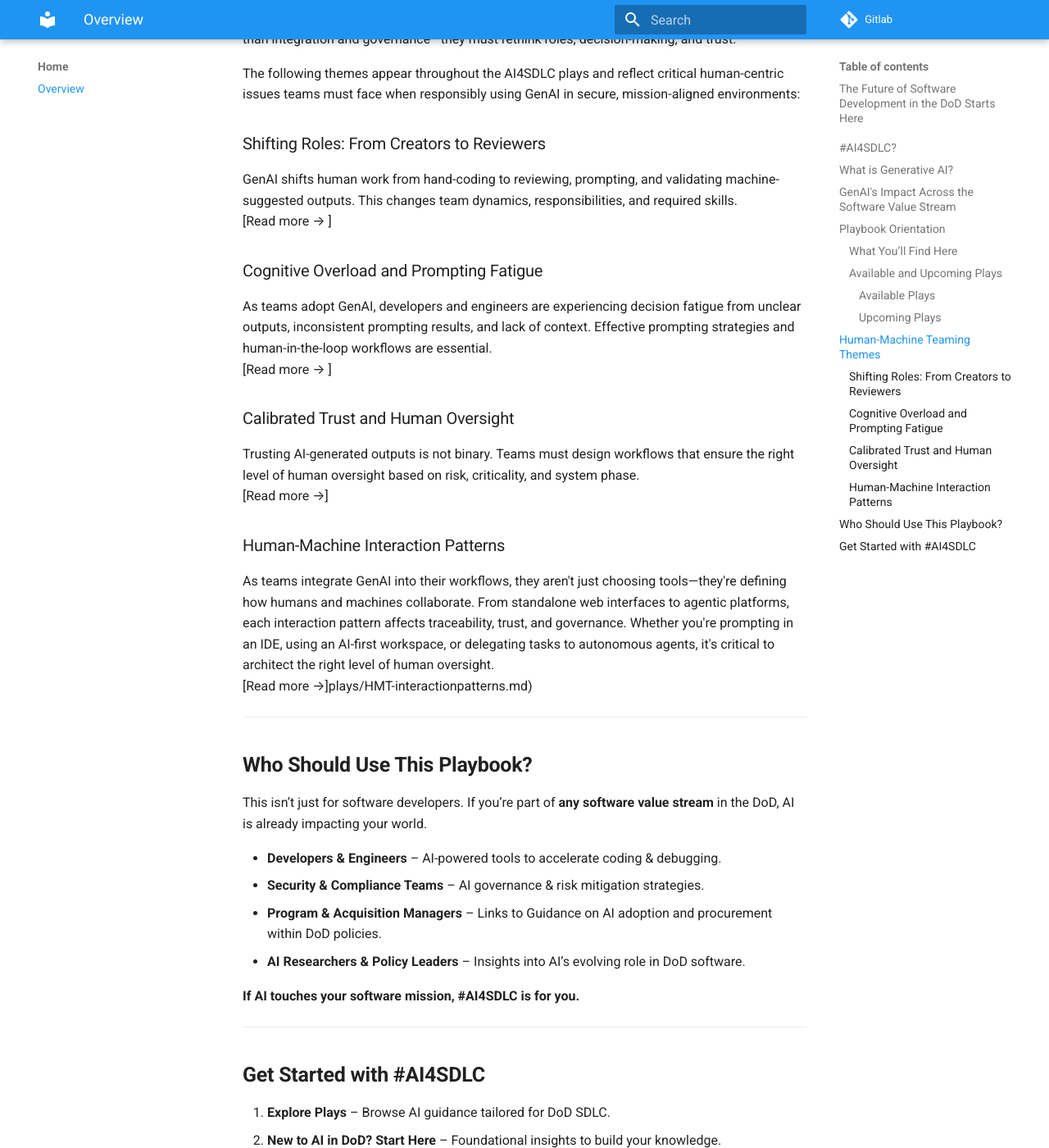
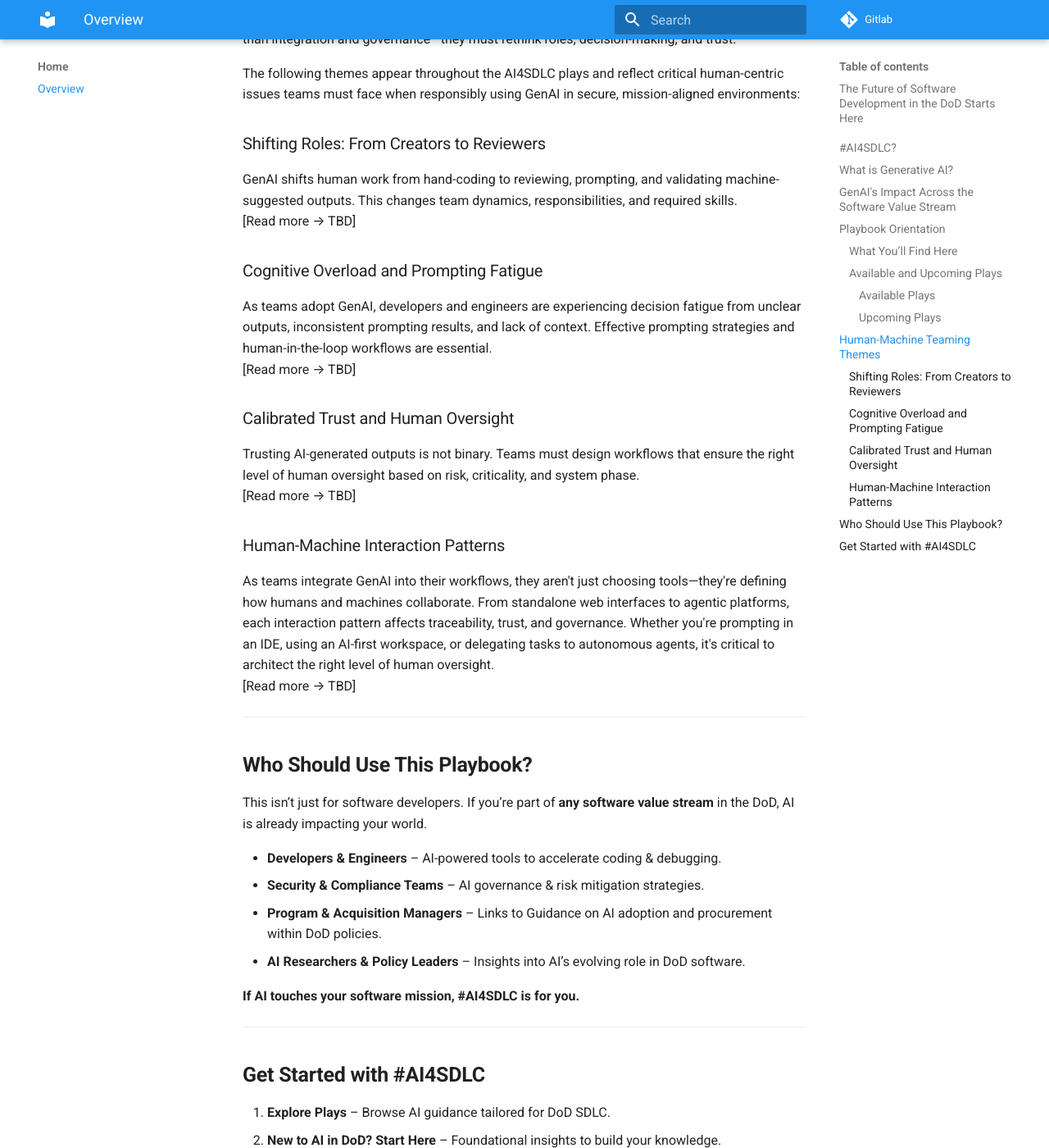
Before and after one commit to Code-dot-mil/AI4SDLC, an MkDocs documentation site: the page built from docs/index.md, in a window 1280 px wide and 1400 px high, scrolled down 3976 px. Shown: the whole window at 82% size. Built offline with MkDocs 1.6.1 and Material for MkDocs 9.7.7, drawn with Linux system fonts in a browser that asks for light colours.

Commit message:
fixing TBD links

```diff
--- a/docs/index.md
+++ b/docs/index.md
@@ -98,22 +98,22 @@ The following themes appear throughout the AI4SDLC plays and reflect critical hu
 ### Shifting Roles: From Creators to Reviewers
 
 GenAI shifts human work from hand-coding to reviewing, prompting, and validating machine-suggested outputs. This changes team dynamics, responsibilities, and required skills.
-[Read more → <TBD>]
+[Read more → TBD]
 
 ### Cognitive Overload and Prompting Fatigue
 
 As teams adopt GenAI, developers and engineers are experiencing decision fatigue from unclear outputs, inconsistent prompting results, and lack of context. Effective prompting strategies and human-in-the-loop workflows are essential.
-[Read more → <TBD>]
+[Read more → TBD]
 
 ### Calibrated Trust and Human Oversight
 
 Trusting AI-generated outputs is not binary. Teams must design workflows that ensure the right level of human oversight based on risk, criticality, and system phase.
-[Read more →<TBD>]
+[Read more → TBD]
 
 ### Human-Machine Interaction Patterns
 
 As teams integrate GenAI into their workflows, they aren't just choosing tools—they're defining how humans and machines collaborate. From standalone web interfaces to agentic platforms, each interaction pattern affects traceability, trust, and governance. Whether you're prompting in an IDE, using an AI-first workspace, or delegating tasks to autonomous agents, it's critical to architect the right level of human oversight.
-[Read more →]plays/HMT-interactionpatterns.md)
+[Read more → TBD]
 
 ----
 
```
